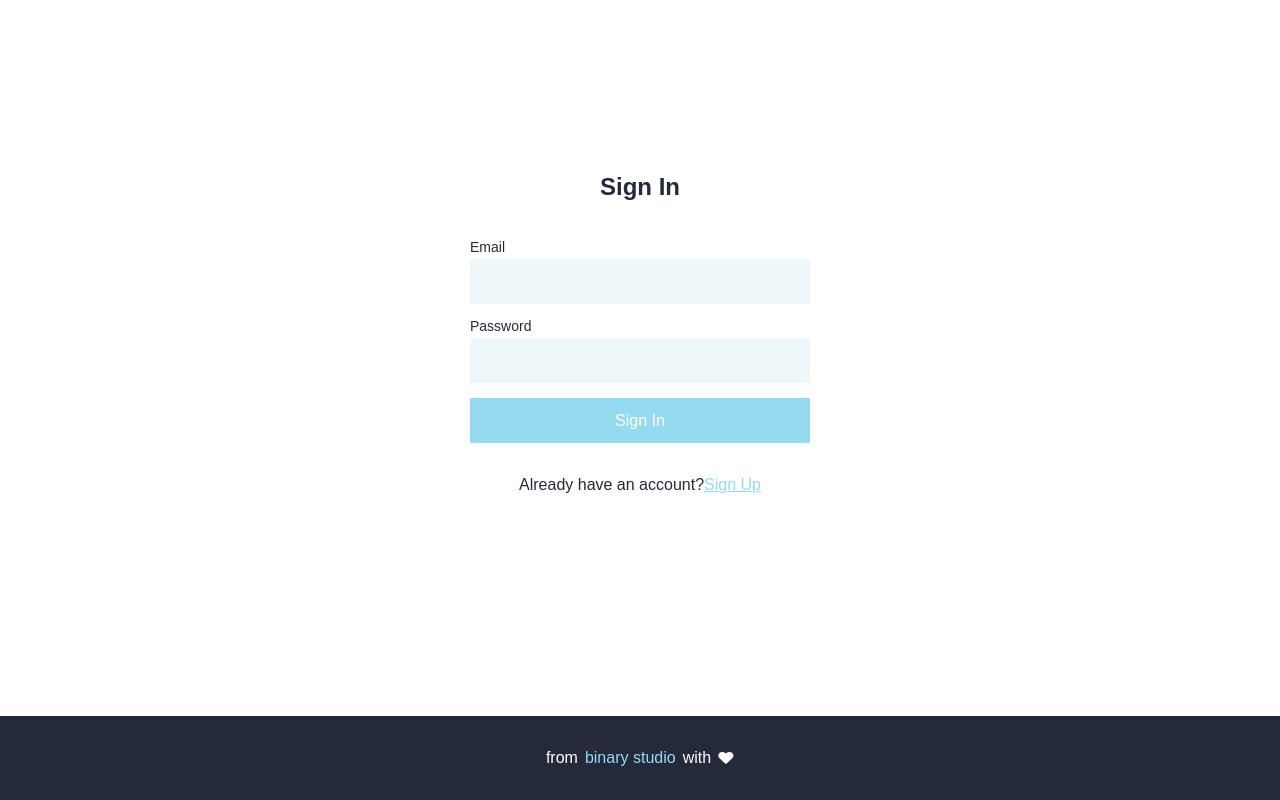
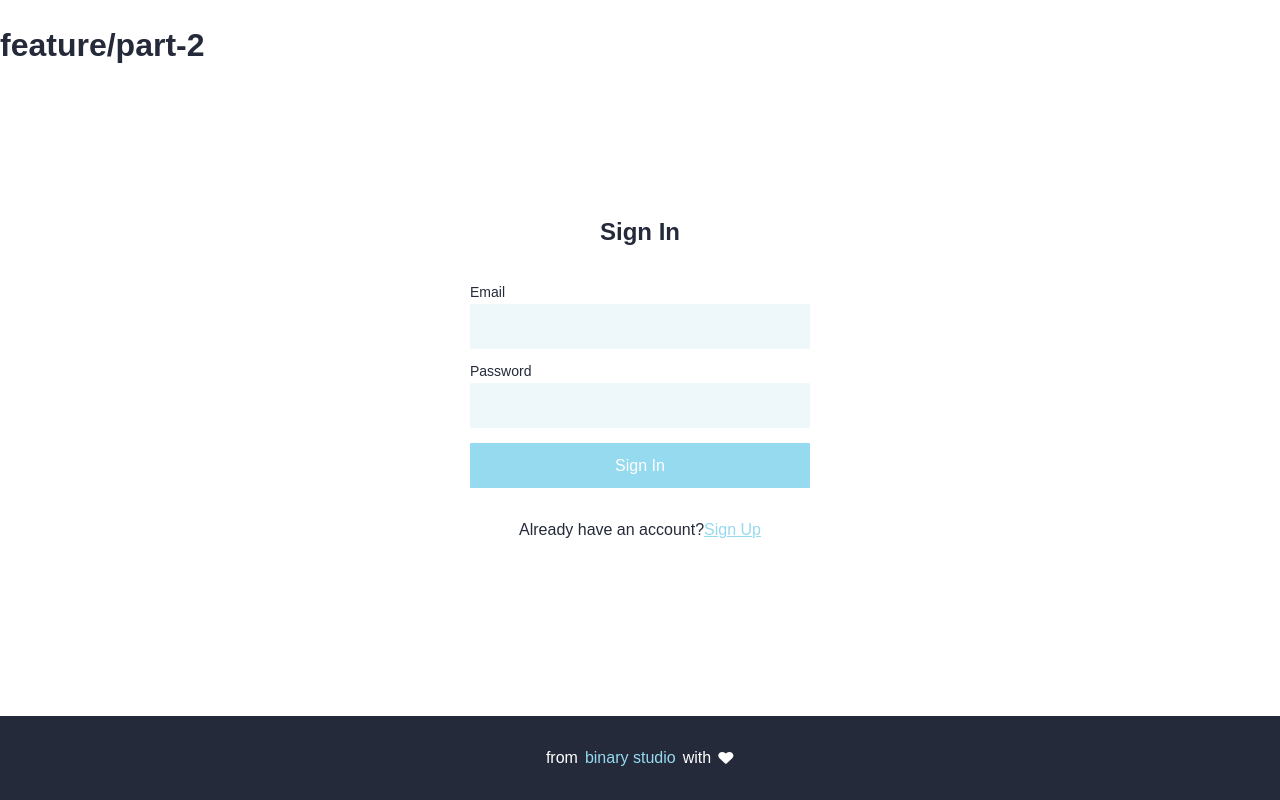
Before and after one commit to double-hope/my-react-homework, a React (Create React App) app: page /sign-in in a window 1280 px wide. Built offline with nearby package versions, Linux system fonts and the light colour scheme.

Commit message:
try changes

```diff
--- a/src/pages/SignIn.jsx
+++ b/src/pages/SignIn.jsx
@@ -5,6 +5,7 @@ import SignInContent from '../components/SignInContent';
 const SignIn = () => {
     return (
         <>
+            <h1>feature/part-2</h1>
             <SignInContent/>
             <Footer/>
         </>
```
